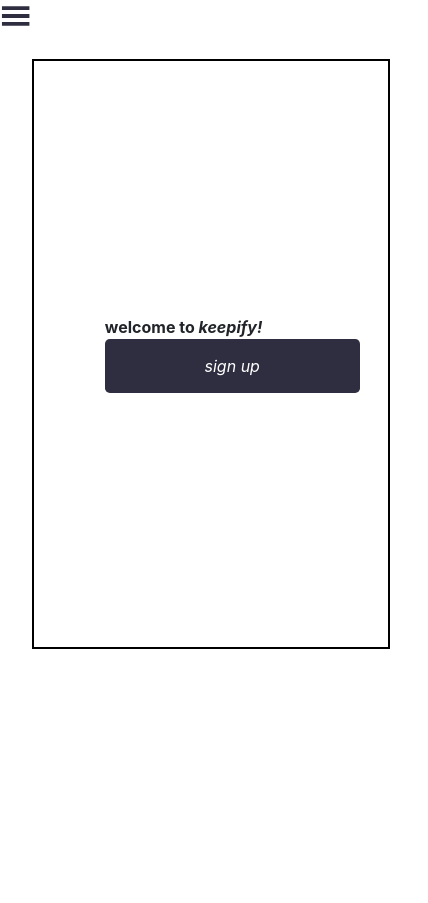
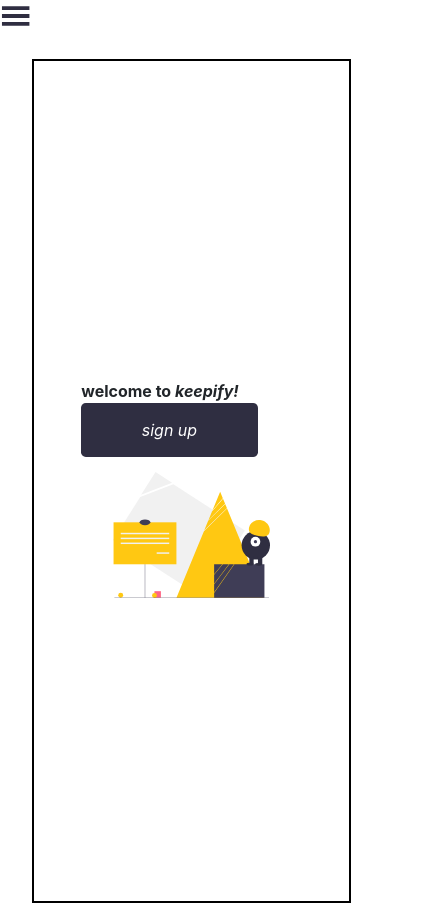
Before and after one commit to deepak725/keepify-frontend-2, a React (Create React App) app: page /todo in a window 390 px wide. Shown: the whole page, 428 px wide, since content can reach past the window. Before the commit the page ends 844 px from the top, so only its background shows below. Built offline with nearby package versions, Linux system fonts and the light colour scheme; a web font is replaced by a local one.

Commit message:
Update Homepage.css

```diff
--- a/src/Components/Homepage/Homepage.css
+++ b/src/Components/Homepage/Homepage.css
@@ -24,23 +24,30 @@
 @media only screen and (max-width: 500px) {
 
 
+
     .welcome-image{
-        display: none;
+        display: block;
+        margin-left: 50%;
+        width: 100%;
     }
     .welcome-txt{
-        width: 60%;
+        width: 70%;
         font-size: 1em;
+    }
+    .welcome-txt #submit-btn{
+        max-width:80%;
     }
 
     .home{
         margin-top: 15%;
         margin-left: 0%;
+        margin-right: 10%;
         width: 100%;
+        flex-direction: column;
+        height: 100%;
     }
 
 
-.welcome-txt #submit-btn{
-    width:120%;
-}
+
 
 }
```
